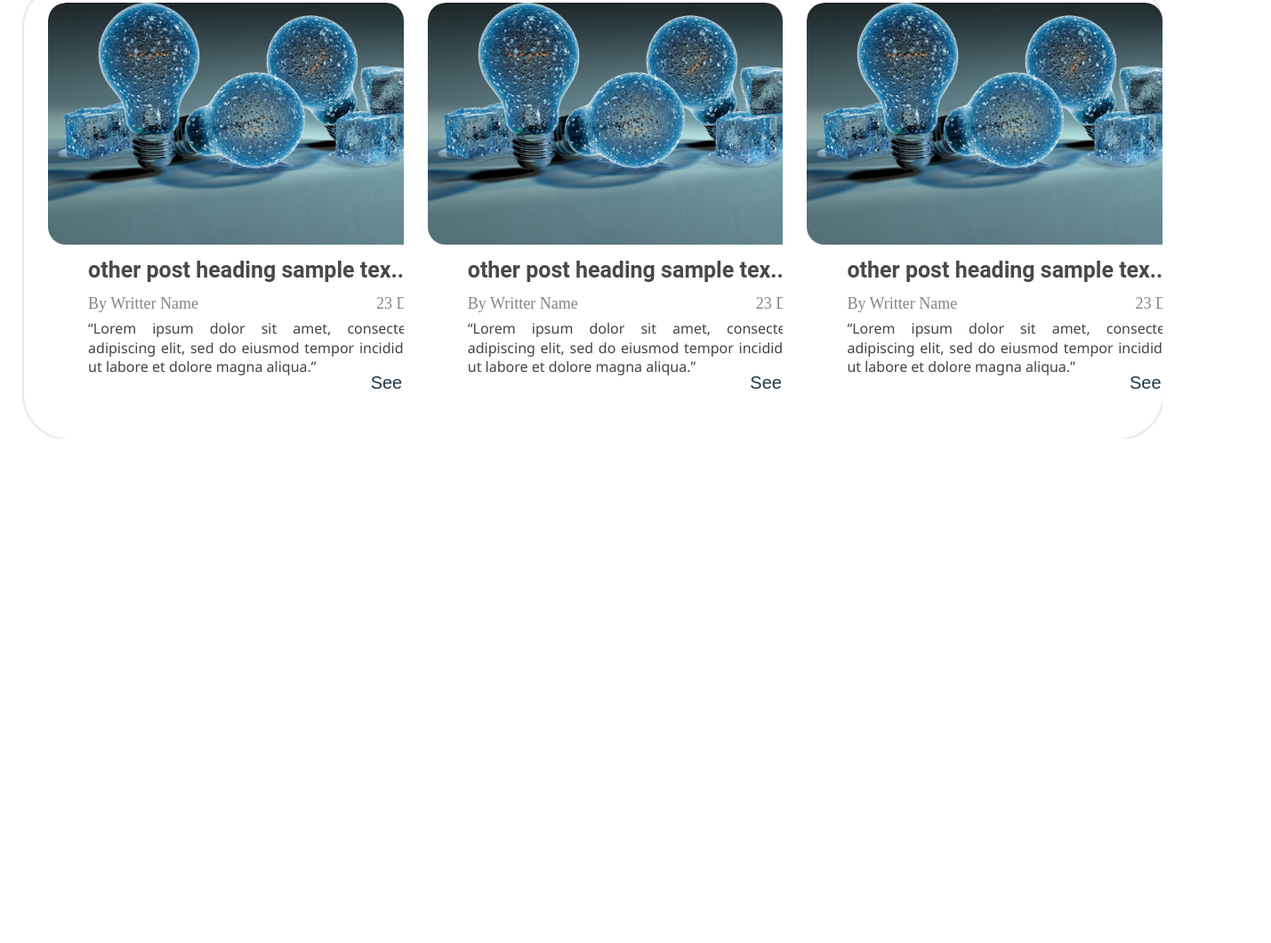
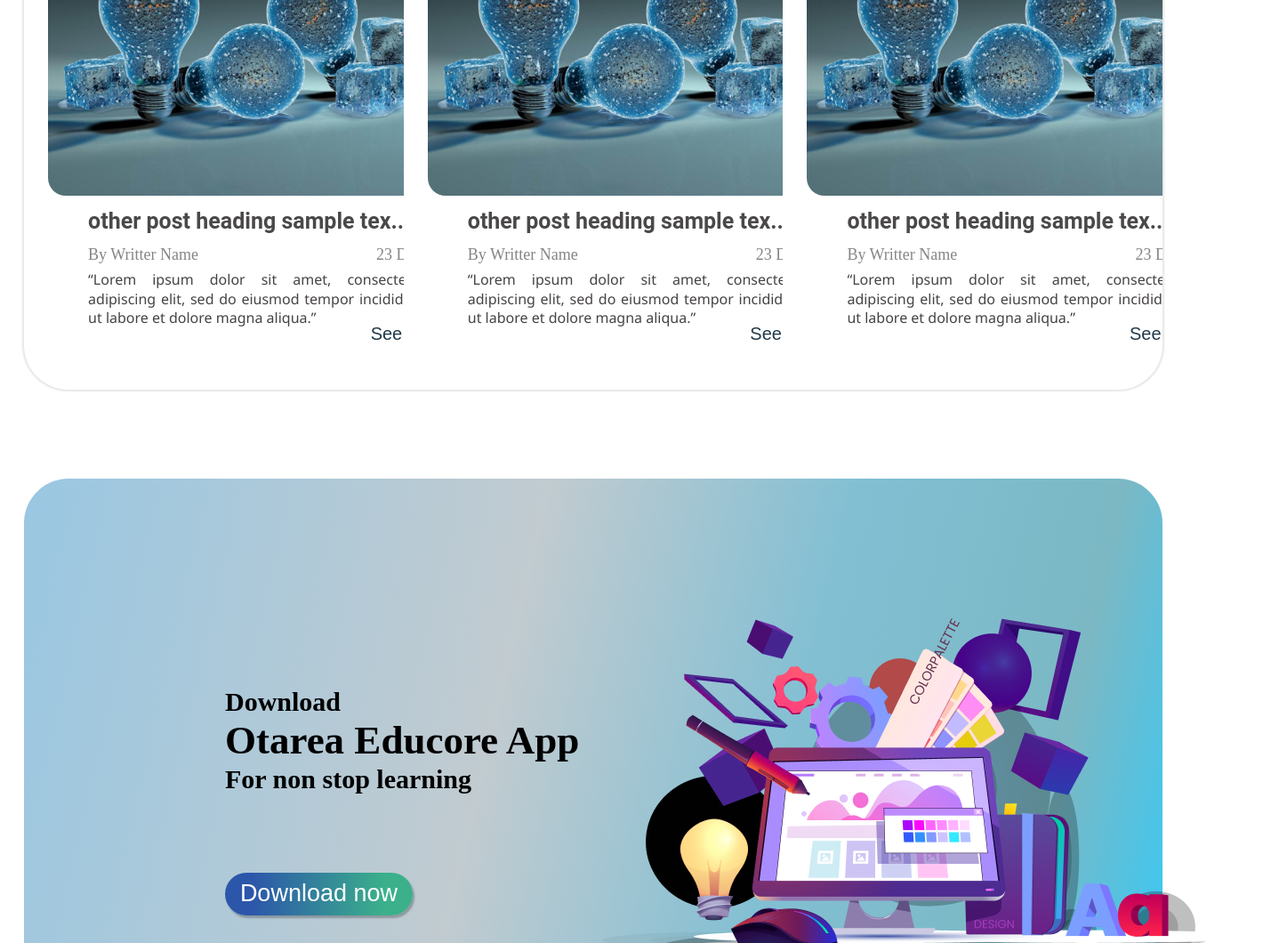
Before and after one commit to Jauhari-01/Frontend-1-Contest-2-July, a plain HTML site: page index.html in a window 1280 px wide. Shown: the part 1740-2800 px from the top of the page at 89% size, 1429 px wide, since content can reach past the window. Before the commit the page ends 2233 px from the top, so only its background shows below. Drawn offline with Linux system fonts and the light colour scheme.

Commit message:
added footer section and completed the page

```diff
--- a/index.html
+++ b/index.html
@@ -7,6 +7,7 @@
     <title>Frontend-1-Contest-2-July</title>
 </head>
 <body>
+    <!-- Navigation section header section -->
     <nav>
         <ul class="header">
             <li class="logoDiv">
@@ -26,6 +27,7 @@
             </li>
         </ul>
     </nav>
+    <!-- Hero section of the page -->
     <main class="hero-section">
         <div>
             <div class="hero-section-heading">
@@ -45,6 +47,7 @@
             <img src="./image/pincHero.png">
         </div>
     </main>
+    <!-- Latest blog section -->
     <section class="latest-blog-section">
         <div class="image">
             <img src="./image/CurrentBlogSectionPic.png" alt="Robotic Arm Pic">
@@ -91,5 +94,20 @@
             <button class="more-blog-section-btn">See full</button>
         </div>
     </section>
+
+    <!-- Footer section -->
+    <footer>
+        <div>
+            <div class="hero-section-heading footerheading">
+                <p class="p1">Download</p>
+                <p class="p2">Otarea Educore App</p>
+                <p class="p1">For non stop learning</p>
+            </div>
+            <button class="footer-btn">Download now</button>
+        </div>
+        <div>
+            <img src="./image/footerSectionPic.png" alt="computer image">
+        </div>
+    </footer>
 </body>
 </html>
--- a/style.css
+++ b/style.css
@@ -102,7 +102,7 @@ ul{
 .hero-section{
     width:100vw;
     height: 742px;
-    margin-top: 155px;
+    margin-top: 100px;
     margin-left: 27px;
     border-radius: 50px;
     background: linear-gradient(103deg, rgba(4,131,206,1) 0%, rgba(130,211,169,1) 65%, rgba(45,239,253,1) 100%);
@@ -276,3 +276,38 @@ ul{
     color: rgba(33, 57, 73, 1);
     margin-top: 41px;
 }
+footer{
+    width:100vw;
+    height: 707px;
+    margin-top: 100px;
+    margin-left: 27px;
+    border-radius: 50px;;
+    background: linear-gradient(103deg, rgba(153,199,226,1) 0%, rgba(193,203,208,1) 41%, rgba(130,191,211,1) 65%, rgba(123,184,196,1) 86%, rgba(45,204,253,1) 100%);
+    display: flex;
+    justify-content: space-evenly;
+    align-items: center;
+}
+.footerheading{
+    color: rgba(0, 0, 0, 1);
+    margin-left: 226px;
+}
+p.p1{
+    font-size: 30px;
+}
+p.p2 {
+    font-size: 45px;
+    line-height: 20px;
+}
+.footer-btn{
+    color: white;
+    box-shadow: 2px 3px 2px 0px rgba(0, 0, 0, 0.25);
+    border: none;
+    width: 210.86px;
+    height: 48px;
+    margin-top: 90px;
+    margin-left: 226px;
+    background: linear-gradient(91.71deg, #2C56AA 14.14%, #3BB08B 84.43%);
+    border-radius: 24px;
+    font-size: 27px;
+    font-weight: 500;
+}
```
Also changed, not shown: image/footerSectionPic.png (added).
